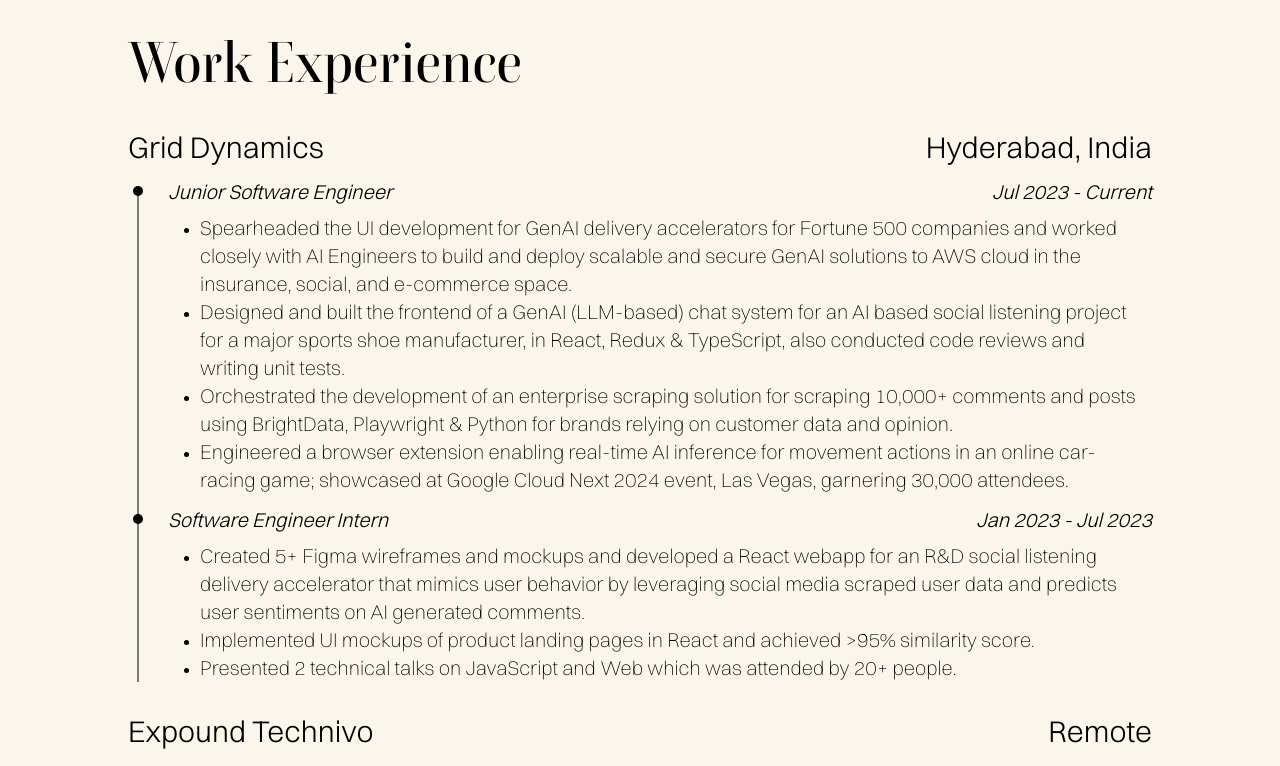
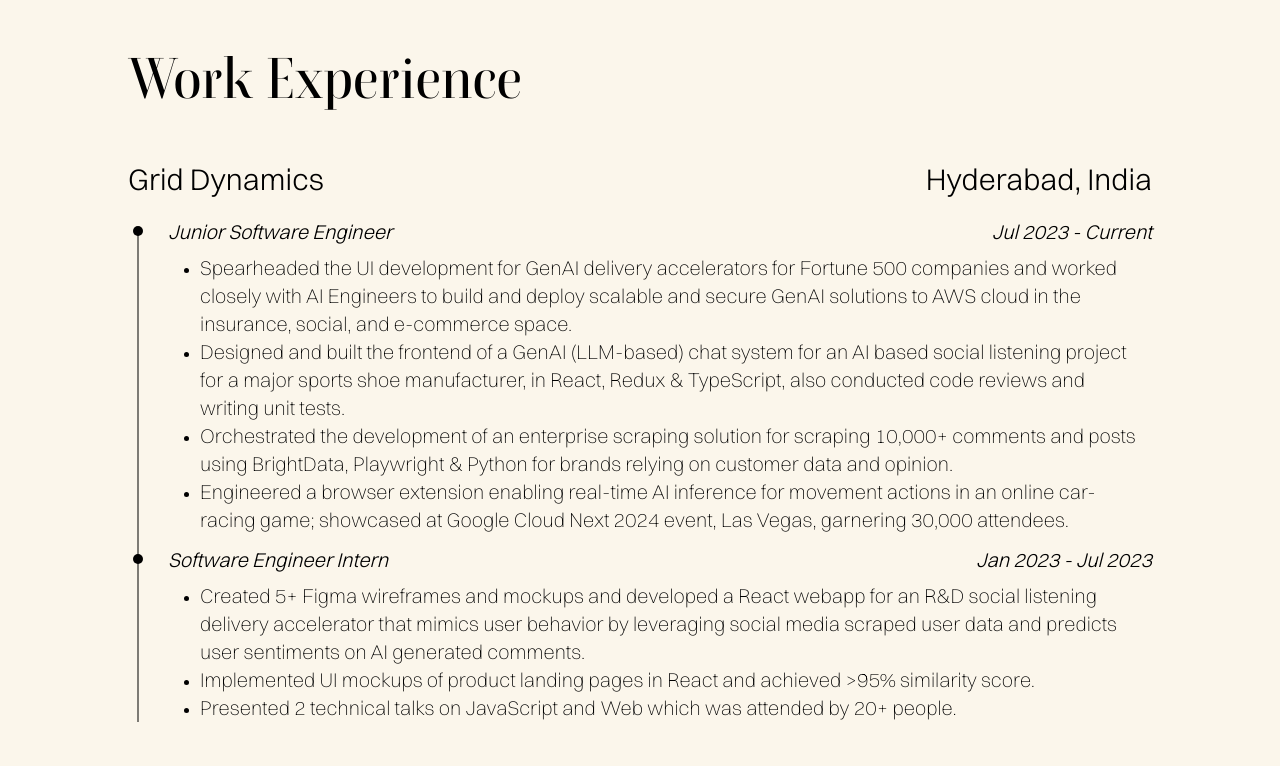
Before and after one commit to bossever/personal-website, a Next.js app: page / in a window 1280 px wide. Shown: the part 2660-3426 px from the top of the page. Built offline with nearby package versions, Linux system fonts and the light colour scheme.

Commit message:
Adjust spacing/padding in Work section

```diff
--- a/src/app/_components/shared/Section.tsx
+++ b/src/app/_components/shared/Section.tsx
@@ -12,12 +12,12 @@ export default function Section({ title, children, id }: SectionProps) {
       id={id}
       className={`
         relative min-h-[100dvh] flex flex-col border-t border-[#202020]
-        border-opacity-15 dark:border-white dark:border-opacity-15 px-14 py-16 gap-6
+        border-opacity-15 dark:border-white dark:border-opacity-15 px-12 py-16 gap-6
         tablet:gap-8 laptop:gap-10 tablet:px-24 tablet:py-20 laptop:px-32 laptop:py-24
       `}
     >
       <Typography level="heading">{title}</Typography>
-      <main className="flex-grow">{children}</main>
+      <main className="flex-grow pt-4">{children}</main>
     </section>
   );
 }
--- a/src/app/_components/work/Work.tsx
+++ b/src/app/_components/work/Work.tsx
@@ -6,7 +6,7 @@ export default function Work() {
   return (
     <>
       <Section id="work" title="Work Experience">
-        <div className="flex flex-col gap-8">
+        <div className="flex flex-col gap-10">
           {WorkExperience.map((item, index) => (
             <WorkCard key={index} work={item} />
           ))}
--- a/src/app/_components/work/WorkCard.tsx
+++ b/src/app/_components/work/WorkCard.tsx
@@ -9,14 +9,16 @@ type WorkCardProps = {
 export default function WorkCard({ work }: WorkCardProps) {
   return (
     <>
-      <div className="w-full flex flex-col">
+      <div className="w-full flex flex-col gap-2">
         <div className="w-full flex justify-between items-center">
           <Typography level="subheading">{work.company}</Typography>
           <Typography level="subheading">{work.location}</Typography>
         </div>
-        {work.roles.map((role, index) => (
-          <WorkSubcard key={index} role={role} />
-        ))}
+        <div>
+          {work.roles.map((role, index) => (
+            <WorkSubcard key={index} role={role} />
+          ))}
+        </div>
       </div>
     </>
   );
--- a/src/app/_components/work/WorkSubcard.module.css
+++ b/src/app/_components/work/WorkSubcard.module.css
@@ -28,3 +28,13 @@
   transform: translateX(-50%) translateY(-50%);
   border-radius: 100%;
 }
+
+@media only screen and (max-width: 550px) {
+  .timeline::before {
+    left: calc(0px - var(--offset-x));
+  }
+
+  .timeline::after {
+    left: calc(0px - var(--offset-x));
+  }
+}
--- a/src/app/_components/work/WorkSubcard.tsx
+++ b/src/app/_components/work/WorkSubcard.tsx
@@ -13,7 +13,7 @@ export default function WorkSubcard({ role }: WorkSubcardProps) {
     <>
       <div
         className={`
-          ${styles.timeline} w-full flex flex-col pt-3 pl-10 gap-2 before:bg-black
+          ${styles.timeline} w-full flex flex-col pt-3 pl-2 tablet:pl-10 gap-2 before:bg-black
           after:bg-black dark:before:bg-[#ebf0fa] dark:after:bg-[#ebf0fa]
         `}
       >
```
